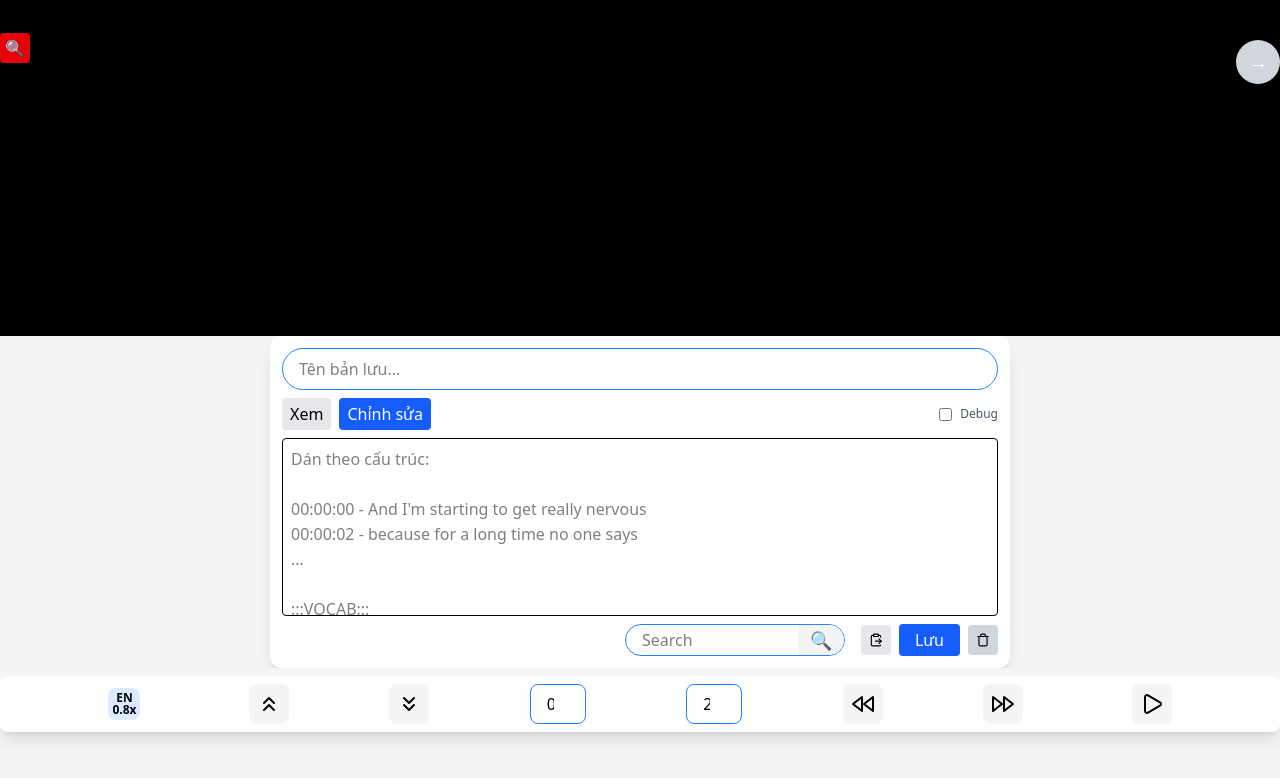
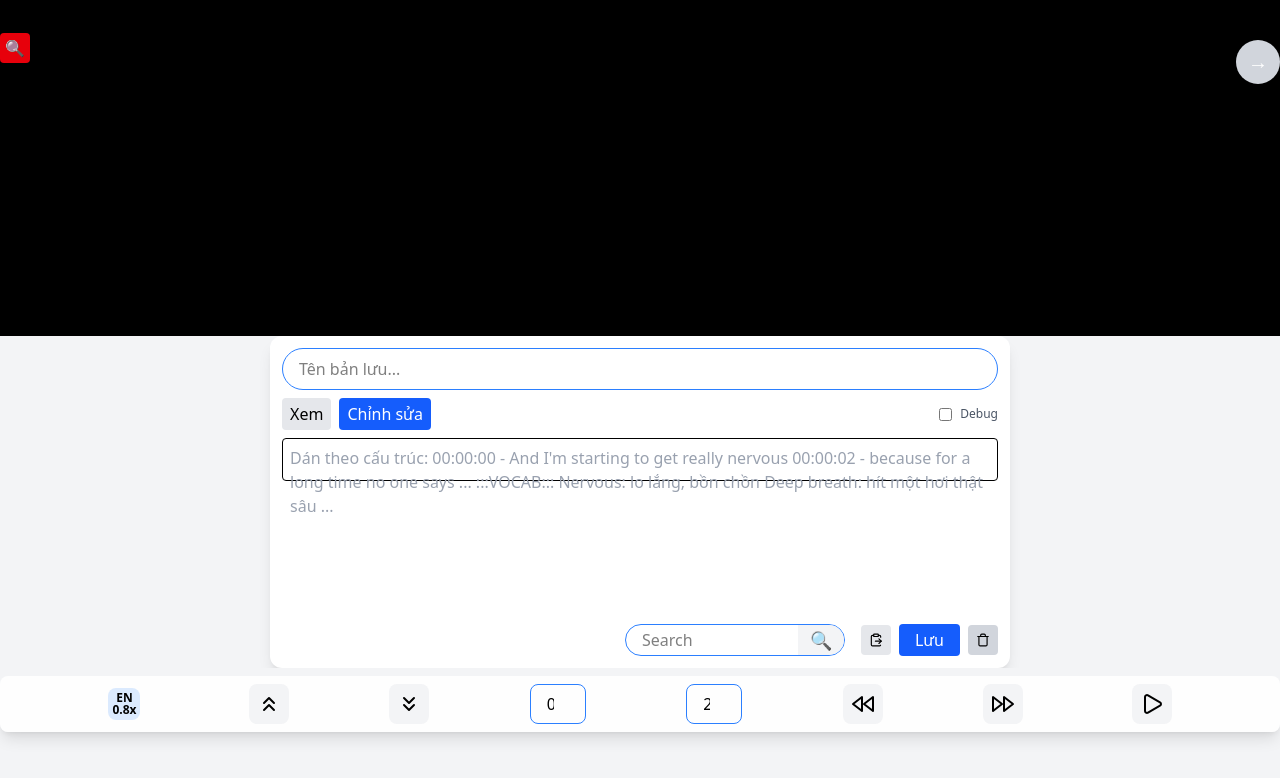
Before and after one commit to NgocAnh99ND/my-app, a React (Vite) app: page / in a window 1280 px wide. Shown: the top 778 px of the page. Built offline with nearby package versions, Linux system fonts and the light colour scheme.

Commit message:
VERSION-1.3

```diff
--- a/src/components/NoteEditor/NoteEditor.tsx
+++ b/src/components/NoteEditor/NoteEditor.tsx
@@ -12,62 +12,6 @@ const isMobileUA =
     typeof navigator !== "undefined" &&
     /Android|iP(hone|ad|od)|Mobi/i.test(navigator.userAgent);
 
-/** Khoảng cách cách mép trên một chút khi cuộn caret lên đầu */
-const EDIT_TOP_OFFSET = 28;
-
-/** Mirror textarea để tính toạ độ caret tương đối theo pixel (top) */
-const getCaretTopPx = (ta: HTMLTextAreaElement, caretIndex: number) => {
-    const computed = window.getComputedStyle(ta);
-    const div = document.createElement("div");
-    const span = document.createElement("span");
-
-    // copy các style ảnh hưởng đến wrap/line-height/box
-    const props = [
-        "boxSizing",
-        "width",
-        "paddingTop", "paddingRight", "paddingBottom", "paddingLeft",
-        "borderTopWidth", "borderRightWidth", "borderBottomWidth", "borderLeftWidth",
-        "fontFamily", "fontSize", "fontWeight", "fontStyle",
-        "letterSpacing", "textTransform", "lineHeight",
-        "textAlign", "whiteSpace", "overflowWrap",
-    ] as const;
-
-    props.forEach((p) => {
-        // @ts-ignore
-        div.style[p] = computed[p];
-    });
-
-    // đảm bảo wrap giống textarea
-    div.style.whiteSpace = "pre-wrap";
-    div.style.overflowWrap = "break-word";
-    div.style.position = "absolute";
-    div.style.visibility = "hidden";
-    div.style.pointerEvents = "none";
-    div.style.top = "0";
-    div.style.left = "0";
-    div.style.zIndex = "-9999";
-
-    const value = ta.value;
-    const upToCaret = value.slice(0, Math.max(0, Math.min(caretIndex, value.length)));
-    const rest = value.slice(Math.max(0, Math.min(caretIndex, value.length)));
-
-    // Để giữ layout chính xác như textarea
-    div.textContent = "";
-    div.appendChild(document.createTextNode(upToCaret));
-    // caret marker
-    span.textContent = rest.length ? rest[0] : ".";
-    // thu nhỏ marker để đo chính xác dòng hiện tại
-    span.style.display = "inline-block";
-    div.appendChild(span);
-
-    document.body.appendChild(div);
-    const markerTop = span.offsetTop; // top tương đối trong div
-    document.body.removeChild(div);
-
-    // offsetTop đã bao gồm padding trên của mirror => tương ứng nội dung scrollable
-    return markerTop;
-};
-
 const NoteEditor: FC<NoteEditorProps> = ({ currentTime = 0 }) => {
     // UI states
     const [mode, setMode] = useState<"read" | "edit">(isMobileUA ? "read" : "edit");
@@ -78,7 +22,10 @@ const NoteEditor: FC<NoteEditorProps> = ({ currentTime = 0 }) => {
 
     const titleWrapperRef = useRef<HTMLDivElement>(null);
     const viewerRef = useRef<HTMLDivElement>(null);
-    const textareaRef = useRef<HTMLTextAreaElement>(null);
+
+    // ---- EDIT refs cho highlight và container ----
+    const editDivRef = useRef<HTMLDivElement>(null);
+    const editMatchRefs = useRef<HTMLSpanElement[]>([]);
 
     // Engine cho READ mode (đồng bộ với video)
     const {
@@ -183,27 +130,11 @@ const NoteEditor: FC<NoteEditorProps> = ({ currentTime = 0 }) => {
         return hits;
     };
 
-    /** Cuộn caret lên sát đỉnh textarea nhưng chừa offset nhỏ */
-    const scrollCaretToTopWithOffset = (ta: HTMLTextAreaElement, startIndex: number) => {
-        const caretTop = getCaretTopPx(ta, startIndex);
-        const target = caretTop - EDIT_TOP_OFFSET;
-        const maxScroll = ta.scrollHeight - ta.clientHeight;
-        const clamped = Math.max(0, Math.min(target, maxScroll));
-
-        // đặt selection trước rồi cuộn 2 khung hình để tránh tranh chấp layout
-        requestAnimationFrame(() => {
-            requestAnimationFrame(() => {
-                ta.scrollTop = clamped;
-            });
-        });
-    };
-
-    const focusToHitTop = (hit: { start: number; end: number }) => {
-        const el = textareaRef.current;
+    /** Cuộn tới hit hiện tại bằng ref của span */
+    const focusToHitByIndex = (i: number) => {
+        const el = editMatchRefs.current[i];
         if (!el) return;
-        el.focus();
-        el.setSelectionRange(hit.start, hit.end);
-        scrollCaretToTopWithOffset(el, hit.start);
+        el.scrollIntoView({ block: "start", behavior: "smooth" });
     };
 
     /** Nhảy tới kết quả tiếp theo của term trong EDIT mode */
@@ -222,7 +153,8 @@ const NoteEditor: FC<NoteEditorProps> = ({ currentTime = 0 }) => {
                 return;
             }
             setEditHitIndex(0);
-            focusToHitTop(hits[0]);
+            // hơi trễ 1 tick để render spans trước khi scroll
+            requestAnimationFrame(() => focusToHitByIndex(0));
             return;
         }
 
@@ -233,7 +165,7 @@ const NoteEditor: FC<NoteEditorProps> = ({ currentTime = 0 }) => {
         }
         const next = (editHitIndex + 1) % editHits.length;
         setEditHitIndex(next);
-        focusToHitTop(editHits[next]);
+        requestAnimationFrame(() => focusToHitByIndex(next));
     };
 
     // Submit nút 🔍
@@ -243,13 +175,11 @@ const NoteEditor: FC<NoteEditorProps> = ({ currentTime = 0 }) => {
         if (!term) return;
 
         if (mode === "edit") {
-            doEditSearchNext(term);      // chỉ tìm trong EDIT
-        } else {
-            // READ mode: không hiển thị ô search/nút — nên không vào nhánh này
-            // Nếu muốn hỗ trợ tạm: doSearch(term);
+            doEditSearchNext(term); // chỉ tìm trong EDIT
         }
     };
 
+    // Render READ viewer (không đổi)
     const viewerBannerHtml = useMemo(
         () =>
             viewerEmptyText
@@ -257,6 +187,46 @@ const NoteEditor: FC<NoteEditorProps> = ({ currentTime = 0 }) => {
                 : { __html: displayHtml },
         [viewerEmptyText, displayHtml]
     );
+
+    // Render nội dung EDIT + highlight theo editSearchTerm/ editHits
+    const editRenderedNodes = useMemo(() => {
+        // reset refs trước mỗi lần build
+        editMatchRefs.current = [];
+
+        // Khi chưa có kết quả tìm, cứ render plain text để edit mượt
+        if (!editSearchTerm.trim() || !editHits.length) {
+            return [content];
+        }
+
+        // Build nodes có bọc <span> cho mỗi hit
+        const nodes: React.ReactNode[] = [];
+        let last = 0;
+        let hitIdx = 0;
+
+        for (const hit of editHits) {
+            if (last < hit.start) {
+                nodes.push(content.slice(last, hit.start));
+            }
+            const isActive = hitIdx === editHitIndex;
+            nodes.push(
+                <span
+                    key={`hit-${hit.start}-${hit.end}`}
+                    ref={(el) => {
+                        // ❗ Quan trọng: KHÔNG return giá trị ở callback ref
+                        if (el) editMatchRefs.current.push(el);
+                    }}
+                    className={isActive ? "bg-orange-300" : "bg-yellow-200"}
+                >
+                    {content.slice(hit.start, hit.end)}
+                </span>
+            );
+            last = hit.end;
+            hitIdx++;
+        }
+        if (last < content.length) nodes.push(content.slice(last));
+
+        return nodes;
+    }, [content, editSearchTerm, editHits, editHitIndex]);
 
     return (
         <div className="h-full flex flex-col bg-white rounded-xl shadow-lg p-3 overflow-hidden">
@@ -272,7 +242,7 @@ const NoteEditor: FC<NoteEditorProps> = ({ currentTime = 0 }) => {
                     }}
                     placeholder="Tên bản lưu..."
                     className="w-full pr-8"
-                    onFocus={() => fetchNotes("")}  // luôn show toàn bộ khi chưa gõ
+                    onFocus={() => fetchNotes("")} // luôn show toàn bộ khi chưa gõ
                     onClick={() => fetchNotes("")}
                 />
 
@@ -333,21 +303,35 @@ const NoteEditor: FC<NoteEditorProps> = ({ currentTime = 0 }) => {
             {/* Nội dung chính */}
             <div className="flex-1 min-h-0 flex flex-col overflow-hidden">
                 {mode === "edit" ? (
-                    <textarea
-                        ref={textareaRef}
-                        value={content}
-                        onChange={(e) => {
-                            setContent(e.target.value);
-                            // invalidate các hit cũ khi nội dung đổi
-                            setEditHits([]);
-                            setEditHitIndex(-1);
-                        }}
-                        placeholder={NOTE_PLACEHOLDER}
-                        className="flex-1 min-h-0 w-full p-2 border rounded text-base leading-[25px]
-              focus:border-blue-500 focus:outline-none
-              resize-none overflow-auto"
-                        spellCheck={false}
-                    />
+                    <div className="relative flex-1 min-h-0">
+                        {/* placeholder */}
+                        {!content.trim() && (
+                            <div className="pointer-events-none absolute left-2 top-2 text-gray-400">
+                                {NOTE_PLACEHOLDER}
+                            </div>
+                        )}
+
+                        {/* DIV contentEditable thay textarea */}
+                        <div
+                            ref={editDivRef}
+                            contentEditable
+                            suppressContentEditableWarning
+                            // Khi người dùng chỉnh, lấy plain text (innerText) để giữ dữ liệu "thuần"
+                            onInput={(e) => {
+                                const text = (e.currentTarget as HTMLDivElement).innerText;
+                                setContent(text);
+                                // invalidate các hit cũ khi nội dung đổi
+                                setEditHits([]);
+                                setEditHitIndex(-1);
+                                setEditSearchTerm("");
+                            }}
+                            className="flex-1 min-h-0 w-full p-2 border rounded text-base leading-[25px]
+                         focus:outline-none focus:border-blue-500
+                         whitespace-pre-wrap overflow-auto"
+                        >
+                            {editRenderedNodes}
+                        </div>
+                    </div>
                 ) : (
                     <div className="flex-1 min-h-0 flex flex-col border rounded bg-gray-50 overflow-hidden">
                         <div
@@ -395,6 +379,7 @@ const NoteEditor: FC<NoteEditorProps> = ({ currentTime = 0 }) => {
                                 setContent(text);
                                 setEditHits([]);
                                 setEditHitIndex(-1);
+                                setEditSearchTerm("");
                             } catch {
                                 alert("Không thể lấy clipboard");
                             }
```
